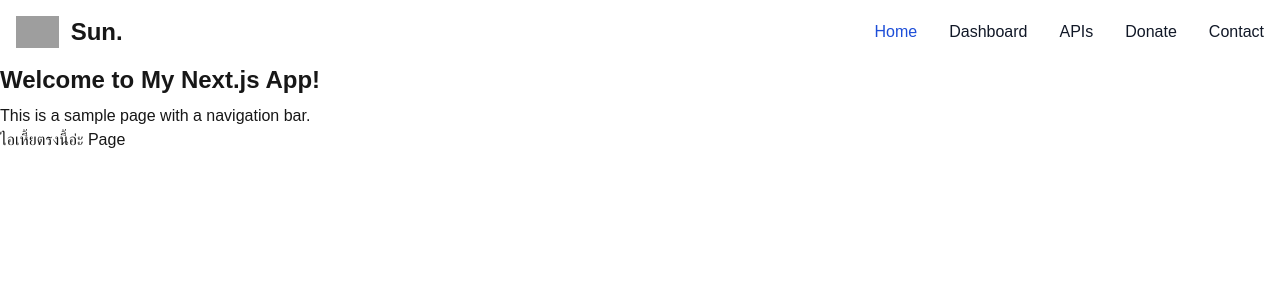
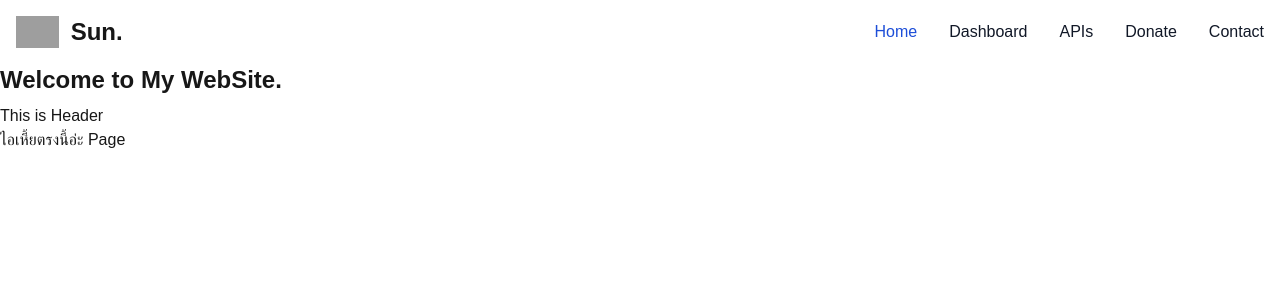
Before and after one commit to ACESunny/Chinanan, a Next.js app in the folder web/: page / in a window 1280 px wide. Shown: the top 300 px of the page. Built offline with nearby package versions, Linux system fonts and the light colour scheme; grey boxes are pictures that could not be loaded.

Commit message:
Update header.jsx

```diff
--- a/web/src/app/component/header.jsx
+++ b/web/src/app/component/header.jsx
@@ -2,9 +2,9 @@ import React from "react";
 
 function Header() {
   return (
-    <header>
-      <h1 className="text-2xl font-bold">Welcome to My Next.js App!</h1>
-      <p className="mt-2">This is a sample page with a navigation bar.</p>
+    <header className="center">
+      <h1 className="text-2xl font-bold">Welcome to My WebSite.</h1>
+      <p className="mt-2">This is Header</p>
     </header>
   );
 }
```
